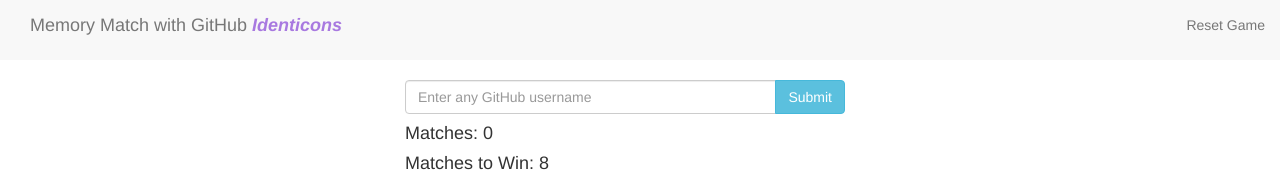
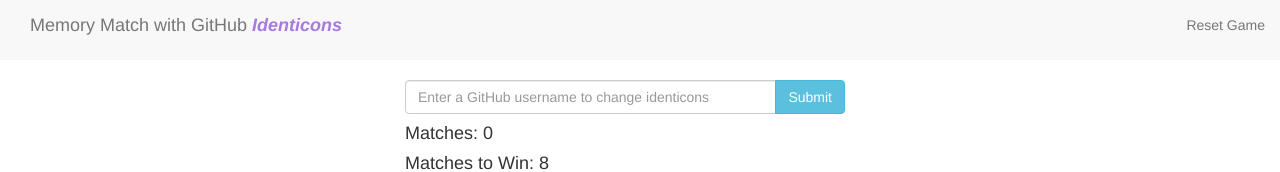
Before and after one commit to galaxode/memory-match, an Angular app: page / in a window 1280 px wide. Shown: the top 172 px of the page. Built offline with nearby package versions, Linux system fonts and the light colour scheme.

Commit message:
Add placeholder text to be more specific on what submitting a github username will do.

```diff
--- a/src/app/dashboard/dashboard.component.ts
+++ b/src/app/dashboard/dashboard.component.ts
@@ -10,7 +10,7 @@
   encapsulation: ViewEncapsulation.None
 })
 export class DashboardComponent implements OnInit {
-  placeholder = 'Enter any GitHub username';
+  placeholder = 'Enter a GitHub username to change identicons';
 
 
   constructor(private gameboardService: GameboardService) { }
```
